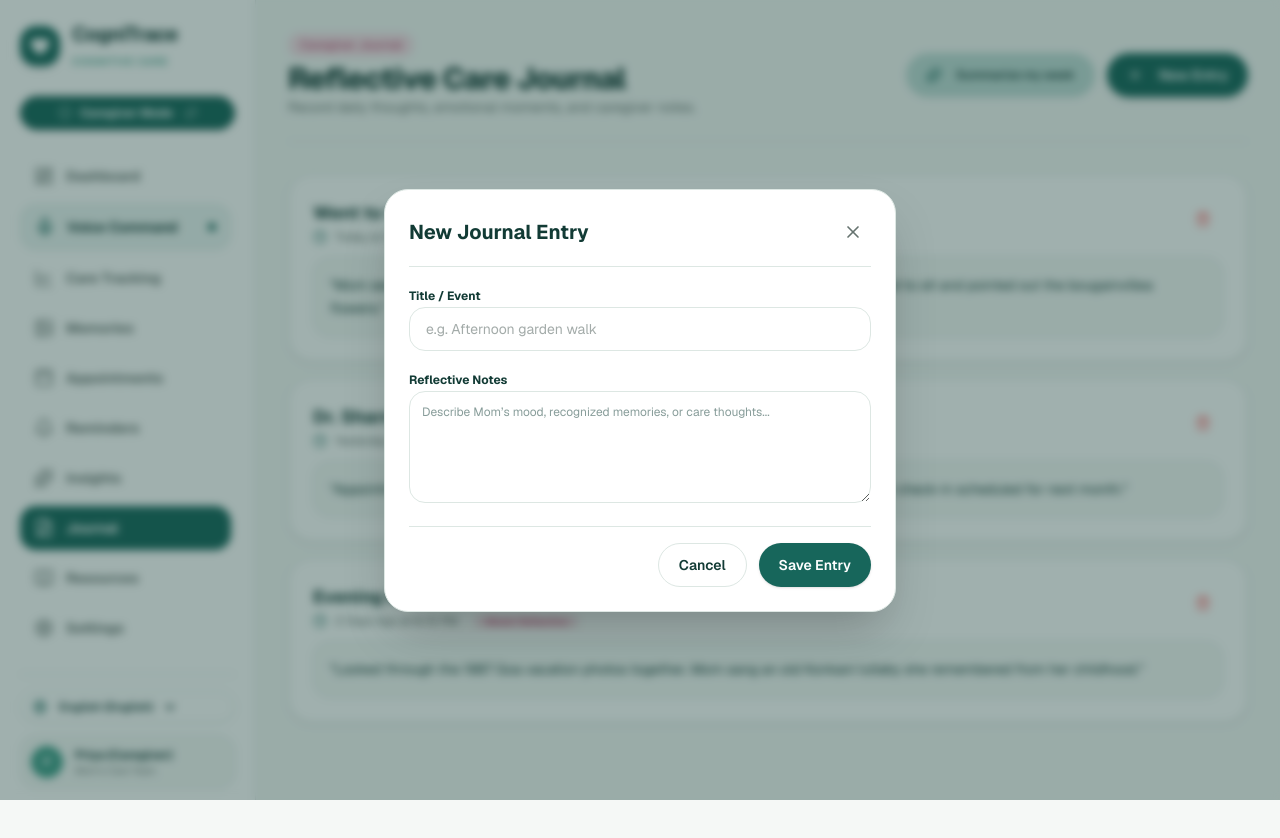
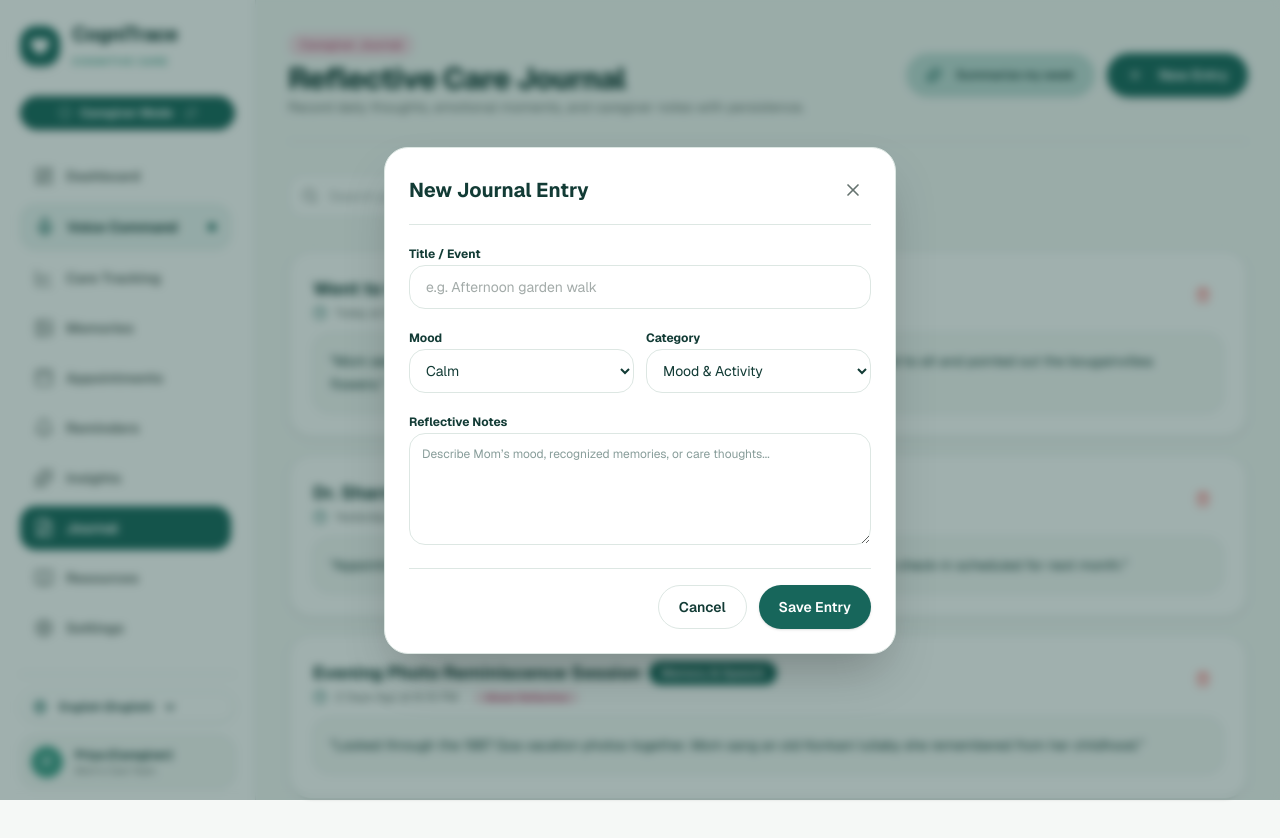
Before and after one commit to nickhil-verma/CogniTrace-, a Next.js app in the folder webapp/: page /journal in a window 1280 px wide. Both pictures are taken after a click on the button "New Entry". Shown: the top 838 px of the page. Before the commit the page ends 800 px from the top, so only its background shows below. Built offline with nearby package versions, Linux system fonts and the light colour scheme.

Commit message:
feat(webapp): implement full CRUD operations, localStorage persistence, and backend API sync across reminders, appointments, memories, and journal

```diff
--- a/webapp/app/appointments/page.tsx
+++ b/webapp/app/appointments/page.tsx
@@ -7,10 +7,10 @@ import { Badge } from '@/components/ui/badge';
 import { Button } from '@/components/ui/button';
 import { Dialog } from '@/components/ui/dialog';
 import { Input } from '@/components/ui/input';
-import { Calendar, Plus, MapPin, Phone, User, Clock, AlertCircle } from 'lucide-react';
+import { Calendar, Plus, MapPin, User, Clock, Trash2 } from 'lucide-react';
 
 export default function AppointmentsPage() {
-  const { appointments, addAppointment, cancelAppointment } = useAppointments();
+  const { appointments, addAppointment, cancelAppointment, deleteAppointment } = useAppointments();
   const [isAddOpen, setIsAddOpen] = useState(false);
 
   // Form states
@@ -77,8 +77,19 @@ export default function AppointmentsPage() {
                   {apt.title}
                 </CardTitle>
               </div>
-              <div className="p-3 rounded-2xl bg-[#BFDCD6]/30 text-[#17665B]">
-                <Calendar className="w-6 h-6" />
+              <div className="flex items-center space-x-1">
+                <Button
+                  variant="ghost"
+                  size="icon"
+                  onClick={() => deleteAppointment(apt.id)}
+                  className="text-red-400 hover:text-red-600 hover:bg-red-50"
+                  title="Delete Appointment"
+                >
+                  <Trash2 className="w-4 h-4" />
+                </Button>
+                <div className="p-3 rounded-2xl bg-[#BFDCD6]/30 text-[#17665B]">
+                  <Calendar className="w-6 h-6" />
+                </div>
               </div>
             </CardHeader>
 
--- a/webapp/app/journal/page.tsx
+++ b/webapp/app/journal/page.tsx
@@ -1,12 +1,12 @@
 'use client';
 
-import React, { useState } from 'react';
-import { Card, CardHeader, CardTitle, CardContent } from '@/components/ui/card';
+import React, { useState, useEffect } from 'react';
+import { Card } from '@/components/ui/card';
 import { Badge } from '@/components/ui/badge';
 import { Button } from '@/components/ui/button';
 import { Dialog } from '@/components/ui/dialog';
 import { Input } from '@/components/ui/input';
-import { FileEdit, Plus, Sparkles, Clock, Trash2, CheckCircle2 } from 'lucide-react';
+import { Plus, Sparkles, Clock, Trash2, Search } from 'lucide-react';
 
 interface JournalEntry {
   id: string;
@@ -15,7 +15,10 @@ interface JournalEntry {
   time: string;
   date: string;
   mood?: string;
+  category?: string;
 }
+
+const STORAGE_KEY = 'cognitrace_journal_v1';
 
 const initialEntries: JournalEntry[] = [
   {
@@ -24,7 +27,8 @@ const initialEntries: JournalEntry[] = [
     content: 'Mom seemed happier today. She recognized the old neighborhood bench where we used to sit and pointed out the bougainvillea flowers.',
     time: '5:42 PM',
     date: 'Today',
-    mood: 'Joyful'
+    mood: 'Joyful',
+    category: 'Mood & Activity'
   },
   {
     id: 'j_2',
@@ -32,7 +36,8 @@ const initialEntries: JournalEntry[] = [
     content: 'Appointment completed smoothly. Dr. Sharma noted her cognitive vitals are stable. Next check-in scheduled for next month.',
     time: '11:30 AM',
     date: 'Yesterday',
-    mood: 'Calm'
+    mood: 'Calm',
+    category: 'Medical'
   },
   {
     id: 'j_3',
@@ -40,19 +45,43 @@ const initialEntries: JournalEntry[] = [
     content: 'Looked through the 1987 Goa vacation photos together. Mom sang an old Konkani lullaby she remembered from her childhood.',
     time: '8:15 PM',
     date: '2 Days Ago',
-    mood: 'Reflective'
+    mood: 'Reflective',
+    category: 'Memory & Speech'
   }
 ];
 
 export default function JournalPage() {
   const [entries, setEntries] = useState<JournalEntry[]>(initialEntries);
+  const [isLoaded, setIsLoaded] = useState(false);
   const [isAddOpen, setIsAddOpen] = useState(false);
+  const [searchQuery, setSearchQuery] = useState('');
   const [aiSummary, setAiSummary] = useState<string | null>(null);
   const [isSummarizing, setIsSummarizing] = useState(false);
 
   // Form states
   const [title, setTitle] = useState('');
   const [content, setContent] = useState('');
+  const [mood, setMood] = useState('Calm');
+  const [category, setCategory] = useState('Mood & Activity');
+
+  useEffect(() => {
+    try {
+      const saved = localStorage.getItem(STORAGE_KEY);
+      if (saved) {
+        setEntries(JSON.parse(saved));
+      }
+    } catch (e) {
+      console.warn('Failed to load journal entries', e);
+    } finally {
+      setIsLoaded(true);
+    }
+  }, []);
+
+  useEffect(() => {
+    if (isLoaded && typeof window !== 'undefined') {
+      localStorage.setItem(STORAGE_KEY, JSON.stringify(entries));
+    }
+  }, [entries, isLoaded]);
 
   const handleAddSubmit = (e: React.FormEvent) => {
     e.preventDefault();
@@ -63,7 +92,8 @@ export default function JournalPage() {
       content,
       time: new Date().toLocaleTimeString([], { hour: '2-digit', minute: '2-digit' }),
       date: 'Today',
-      mood: 'Calm'
+      mood,
+      category
     };
     setEntries([item, ...entries]);
     setIsAddOpen(false);
@@ -79,11 +109,16 @@ export default function JournalPage() {
     setIsSummarizing(true);
     setTimeout(() => {
       setAiSummary(
-        'AI Weekly Summary: Caretaker logged 3 reflective observations. Mom exhibited joyful mood during park walks and Goa photo reminiscence sessions. Cognitive vitals remain stable following Dr. Sharma’s consultation.'
+        `AI Weekly Summary: Caregiver logged ${entries.length} observations. Mom exhibited positive mood during park walks and photo reminiscence sessions. Cognitive vitals remain stable following medical check-in.`
       );
       setIsSummarizing(false);
-    }, 800);
+    }, 700);
   };
+
+  const filteredEntries = entries.filter((e) =>
+    e.title.toLowerCase().includes(searchQuery.toLowerCase()) ||
+    e.content.toLowerCase().includes(searchQuery.toLowerCase())
+  );
 
   return (
     <div className="space-y-8 animate-in fade-in duration-300">
@@ -95,7 +130,7 @@ export default function JournalPage() {
             Reflective Care Journal
           </h1>
           <p className="text-sm text-[#66736F]">
-            Record daily thoughts, emotional moments, and caregiver notes.
+            Record daily thoughts, emotional moments, and caregiver notes with persistence.
           </p>
         </div>
         <div className="flex items-center space-x-3">
@@ -115,6 +150,17 @@ export default function JournalPage() {
         </div>
       </div>
 
+      {/* Search Bar */}
+      <div className="relative max-w-md">
+        <Search className="w-4 h-4 absolute left-3.5 top-3.5 text-[#66736F]" />
+        <Input
+          value={searchQuery}
+          onChange={(e) => setSearchQuery(e.target.value)}
+          placeholder="Search journal entries..."
+          className="pl-10"
+        />
+      </div>
+
       {/* AI Weekly Summary Card */}
       {aiSummary && (
         <Card className="bg-[#BFDCD6]/30 border-[#BFDCD6] p-5 space-y-2">
@@ -128,11 +174,14 @@ export default function JournalPage() {
 
       {/* Journal List */}
       <div className="space-y-4">
-        {entries.map((entry) => (
+        {filteredEntries.map((entry) => (
           <Card key={entry.id} className="p-6 space-y-3">
             <div className="flex items-start justify-between">
               <div>
-                <h4 className="text-lg font-bold text-[#123B35]">{entry.title}</h4>
+                <div className="flex items-center space-x-2">
+                  <h4 className="text-lg font-bold text-[#123B35]">{entry.title}</h4>
+                  {entry.category && <Badge variant="teal">{entry.category}</Badge>}
+                </div>
                 <div className="flex items-center space-x-2 text-xs text-[#66736F] mt-0.5">
                   <Clock className="w-3.5 h-3.5 text-[#17665B]" />
                   <span>{entry.date} at {entry.time}</span>
@@ -176,6 +225,35 @@ export default function JournalPage() {
               required
             />
           </div>
+          <div className="grid grid-cols-2 gap-3">
+            <div className="space-y-1">
+              <label className="text-xs font-bold text-[#123B35]">Mood</label>
+              <select
+                value={mood}
+                onChange={(e) => setMood(e.target.value)}
+                className="w-full h-11 rounded-2xl border border-[#DDE7E3] px-3 text-sm text-[#123B35]"
+              >
+                <option value="Joyful">Joyful</option>
+                <option value="Calm">Calm</option>
+                <option value="Reflective">Reflective</option>
+                <option value="Confused">Confused</option>
+                <option value="Restless">Restless</option>
+              </select>
+            </div>
+            <div className="space-y-1">
+              <label className="text-xs font-bold text-[#123B35]">Category</label>
+              <select
+                value={category}
+                onChange={(e) => setCategory(e.target.value)}
+                className="w-full h-11 rounded-2xl border border-[#DDE7E3] px-3 text-sm text-[#123B35]"
+              >
+                <option value="Mood & Activity">Mood & Activity</option>
+                <option value="Medical">Medical</option>
+                <option value="Memory & Speech">Memory & Speech</option>
+                <option value="Motor Telemetry">Motor Telemetry</option>
+              </select>
+            </div>
+          </div>
           <div className="space-y-1">
             <label className="text-xs font-bold text-[#123B35]">Reflective Notes</label>
             <textarea
--- a/webapp/components/memories/MemoryCard.tsx
+++ b/webapp/components/memories/MemoryCard.tsx
@@ -3,16 +3,17 @@
 import React from 'react';
 import { Memory } from '@/types/memory';
 import { Badge } from '@/components/ui/badge';
-import { Calendar, MapPin, Mic, Users } from 'lucide-react';
+import { Calendar, MapPin, Mic, Users, Trash2 } from 'lucide-react';
 import { Button } from '@/components/ui/button';
 
 interface MemoryCardProps {
   memory: Memory;
   onSelect?: (memory: Memory) => void;
   onReminisce?: (memory: Memory) => void;
+  onDelete?: (id: string) => void;
 }
 
-export function MemoryCard({ memory, onSelect, onReminisce }: MemoryCardProps) {
+export function MemoryCard({ memory, onSelect, onReminisce, onDelete }: MemoryCardProps) {
   return (
     <div className="group rounded-3xl border border-[#DDE7E3] bg-white overflow-hidden shadow-xs hover:shadow-lg transition-all duration-300 flex flex-col justify-between">
       <div>
@@ -23,10 +24,22 @@ export function MemoryCard({ memory, onSelect, onReminisce }: MemoryCardProps) {
             alt={memory.title}
             className="w-full h-full object-cover group-hover:scale-105 transition-transform duration-500"
           />
-          <div className="absolute top-3 right-3">
+          <div className="absolute top-3 right-3 flex items-center space-x-1.5">
             <Badge variant="teal" className="shadow-sm">
               {memory.date}
             </Badge>
+            {onDelete && (
+              <button
+                onClick={(e) => {
+                  e.stopPropagation();
+                  onDelete(memory.id);
+                }}
+                className="w-7 h-7 rounded-full bg-white/90 text-red-500 hover:bg-red-500 hover:text-white flex items-center justify-center shadow-md transition-colors"
+                title="Delete Memory"
+              >
+                <Trash2 className="w-3.5 h-3.5" />
+              </button>
+            )}
           </div>
         </div>
 
--- a/webapp/lib/api.ts
+++ b/webapp/lib/api.ts
@@ -7,7 +7,7 @@ const API_BASE_URL = process.env.NEXT_PUBLIC_API_URL || 'http://localhost:8000';
 export interface UserProfile {
   id: string;
   name: string;
-  email: str;
+  email: string;
   role: string;
   patient_name: string;
   relationship: string;
```
Also changed, not shown: webapp/app/memories/page.tsx (+8 -6 lines), webapp/hooks/useAppointments.ts (+38 -5 lines), webapp/hooks/useMemories.ts (+44 -2 lines), webapp/hooks/useReminders.ts (+36 -4 lines).
